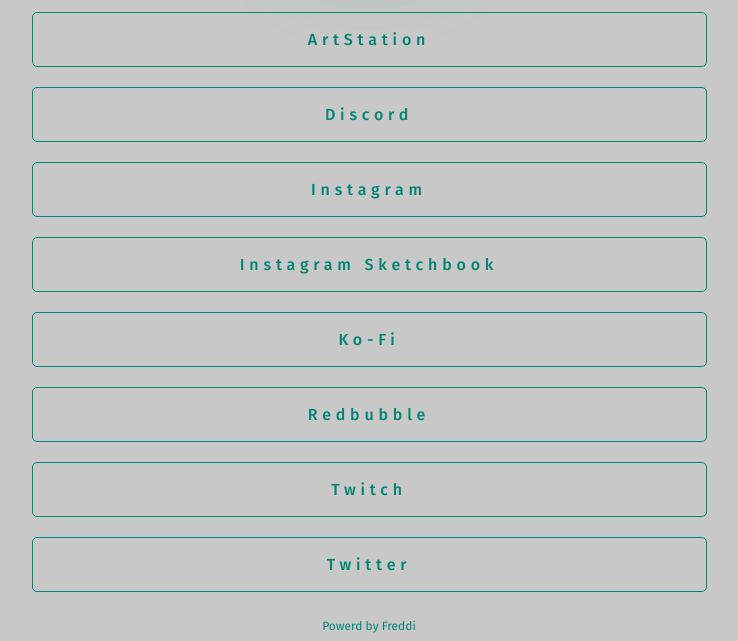
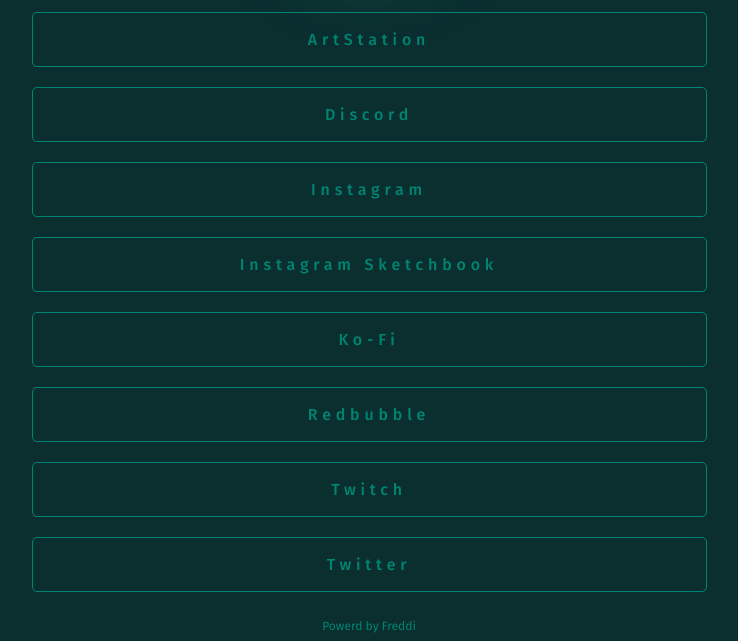
Before and after one commit to creanima/creanimalink, a website built with Vite: page index.html in a window 1280 px wide. Shown: the part 192-833 px from the top of the page, without its empty margins (271-1009 px from the left). Built offline with nearby package versions, Linux system fonts and the light colour scheme; some packages are replaced by stand-ins of ours.

Commit message:
Update style.css

```diff
--- a/style.css
+++ b/style.css
@@ -3,7 +3,7 @@
 :root {
     --font: 'Fira Sans', sans-serif;
 
-    --background: #c8c8c8;
+    --background: #0b2e2f;
     --selection:#88b7ae;
     --comment:#008573;
     --purple:#008573;
```
